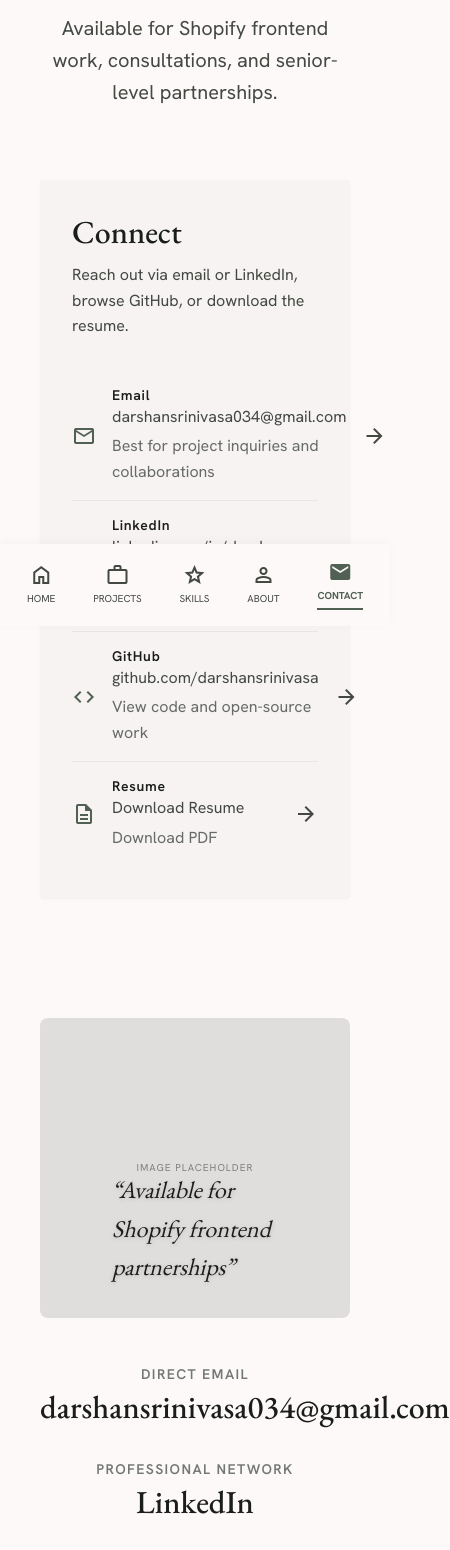
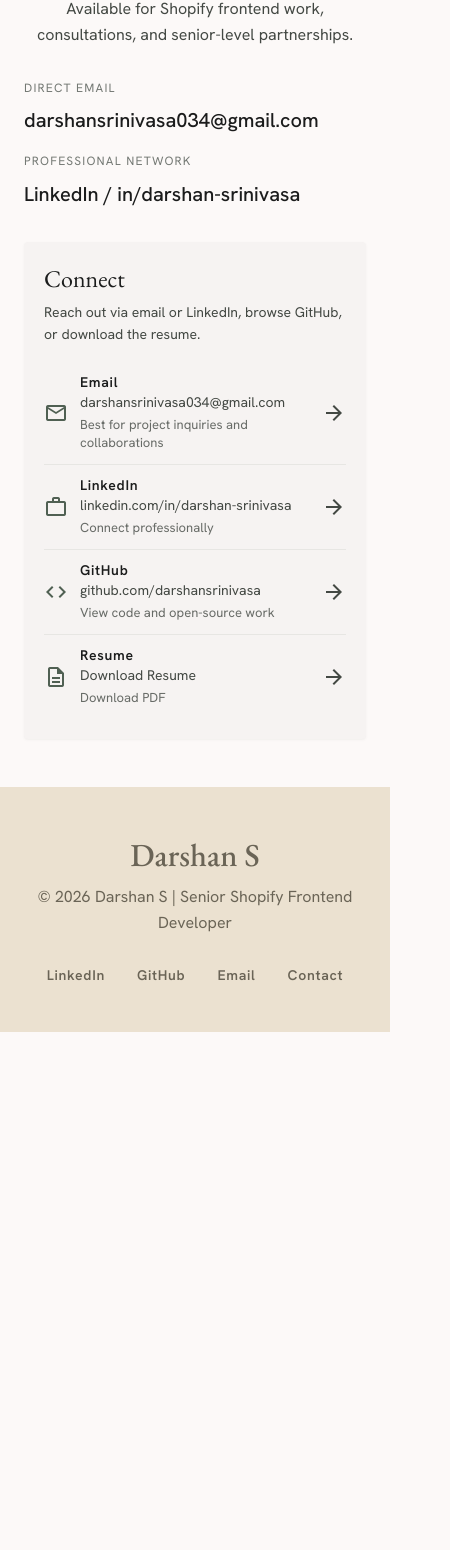
Before and after one commit to darshansrinivasa/darshansrinivasa-portfolio, a Next.js app: page /contact in a window 390 px wide. Shown: the part 218-1768 px from the top of the page, 450 px wide, since content can reach past the window. After the commit the page ends 1250 px from the top, so only its background shows below. Built offline with nearby package versions, Linux system fonts and the light colour scheme.

Commit message:
[FIX]: Contact page UI update

```diff
--- a/src/app/globals.css
+++ b/src/app/globals.css
@@ -1,7 +1,7 @@
 @import "tailwindcss";
 
 /*
- * Editorial Craft — design tokens from Stitch "Darshan S. Portfolio Design"
+ * Editorial Craft — design tokens from Stitch "Darshan S Portfolio Design"
  * https://stitch.withgoogle.com/
  */
 
@@ -70,7 +70,6 @@
   --spacing-stack-sm: 16px;
   --spacing-stack-md: 32px;
   --spacing-stack-lg: 48px;
-  --spacing-grid-margin: 40px;
   --spacing-grid-gutter: 24px;
   --spacing-section-gap: 120px;
 
@@ -124,6 +123,26 @@
 
   /* Layout */
   --container-7xl: 80rem;
+}
+
+/*
+ * Responsive page gutters — @theme inline bakes static values into utilities,
+ * so grid-margin must be defined here for mobile (24px) / desktop (40px).
+ */
+@utility px-grid-margin {
+  padding-inline: 24px;
+
+  @media (width >= 48rem) {
+    padding-inline: 40px;
+  }
+}
+
+@utility mx-grid-margin {
+  margin-inline: 24px;
+
+  @media (width >= 48rem) {
+    margin-inline: 40px;
+  }
 }
 
 @layer base {
--- a/src/app/layout.tsx
+++ b/src/app/layout.tsx
@@ -5,8 +5,8 @@ import "./globals.css";
 
 export const metadata: Metadata = {
   title: {
-    default: "Darshan S. | Senior Shopify Frontend Developer",
-    template: "%s | Darshan S.",
+    default: "Darshan S | Senior Shopify Frontend Developer",
+    template: "%s | Darshan S",
   },
   description:
     "Shopify Frontend Developer building fast, conversion-focused storefronts for D2C & Shopify Plus brands.",
--- a/src/components/layout/MobileBottomNav.tsx
+++ /dev/null
@@ -1,50 +0,0 @@
-import Link from "next/link";
-import { mainNav, isNavActive } from "@/content/navigation";
-import { cn } from "@/lib/cn";
-
-type MobileBottomNavProps = {
-  pathname: string;
-};
-
-export function MobileBottomNav({ pathname }: MobileBottomNavProps) {
-  return (
-    <nav
-      aria-label="Mobile bottom navigation"
-      className="fixed bottom-0 z-50 w-full bg-surface-bright shadow-[0_-2px_10px_rgba(0,0,0,0.03)] md:hidden"
-    >
-      <div className="flex items-center justify-around px-2 py-4">
-        {mainNav.map((item) => {
-          const active = isNavActive(pathname, item.href);
-
-          return (
-            <Link
-              key={item.href}
-              href={item.href}
-              className={cn(
-                "flex flex-col items-center gap-1 transition-colors duration-300",
-                active
-                  ? "border-b-2 border-primary pb-1 font-bold text-primary"
-                  : "text-on-surface-variant",
-              )}
-              aria-current={active ? "page" : undefined}
-            >
-              <span
-                className="material-symbols-outlined text-2xl"
-                style={
-                  active
-                    ? { fontVariationSettings: "'FILL' 1, 'wght' 400, 'GRAD' 0, 'opsz' 24" }
-                    : undefined
-                }
-              >
-                {item.icon}
-              </span>
-              <span className="font-label-md text-[10px] uppercase">
-                {item.shortLabel}
-              </span>
-            </Link>
-          );
-        })}
-      </div>
-    </nav>
-  );
-}
--- a/src/components/layout/SiteFooter.tsx
+++ b/src/components/layout/SiteFooter.tsx
@@ -4,7 +4,7 @@ import { Container } from "./Container";
 
 export function SiteFooter() {
   return (
-    <footer className="w-full bg-secondary-container py-stack-lg pb-28 md:pb-stack-lg">
+    <footer className="w-full bg-secondary-container py-stack-lg pb-stack-lg">
       <Container className="flex flex-col items-center justify-between gap-base md:flex-row md:items-center">
         <div className="flex flex-col items-center gap-2 md:items-start">
           <span className="font-headline-md text-headline-md text-on-secondary-container">
--- a/src/components/layout/SiteShell.tsx
+++ b/src/components/layout/SiteShell.tsx
@@ -5,7 +5,6 @@ import { usePathname } from "next/navigation";
 import { SiteHeader } from "./SiteHeader";
 import { SiteFooter } from "./SiteFooter";
 import { MobileMenu } from "./MobileMenu";
-import { MobileBottomNav } from "./MobileBottomNav";
 
 type SiteShellProps = {
   children: ReactNode;
@@ -45,12 +44,11 @@ export function SiteShell({ children }: SiteShellProps) {
         onClose={() => setIsMenuOpen(false)}
       />
 
-      <div className="flex min-h-screen flex-col pt-24 pb-28 md:pb-0">
+      <div className="flex min-h-screen flex-col pt-20 pb-0">
         {children}
         <SiteFooter />
       </div>
 
-      <MobileBottomNav pathname={pathname} />
     </>
   );
 }
--- a/src/components/sections/contact/ContactPageContent.tsx
+++ b/src/components/sections/contact/ContactPageContent.tsx
@@ -1,7 +1,6 @@
 import { contactPage } from "@/content/contact";
 import { site } from "@/content/site";
 import { Container } from "@/components/layout/Container";
-import { ProjectImagePlaceholder } from "@/components/ui/ProjectImagePlaceholder";
 
 type ContactLinkConfig = (typeof contactPage.links)[number];
 
@@ -46,34 +45,36 @@ function ContactLinkRow({ link }: { link: ContactLinkConfig }) {
 
   const content = (
     <>
-      <span className="material-symbols-outlined text-primary">{link.icon}</span>
-      <div className="flex-1">
+      <span className="material-symbols-outlined shrink-0 text-[20px] text-primary md:text-[24px]">
+        {link.icon}
+      </span>
+      <div className="min-w-0 flex-1">
         <p className="font-label-md text-label-md text-on-surface">{link.label}</p>
-        <p className="font-body-md text-body-md text-on-surface-variant">
+        <p className="mt-0.5 break-all font-body-md text-[14px] leading-snug text-on-surface-variant md:mt-0 md:break-normal md:text-body-md">
           {display}
         </p>
-        <p className="mt-1 font-body-md text-body-md text-on-surface-variant/80">
+        <p className="mt-1 font-body-md text-[13px] leading-snug text-on-surface-variant/80 md:text-body-md md:leading-normal">
           {link.description}
         </p>
       </div>
-      <span className="material-symbols-outlined text-on-surface-variant transition-transform group-hover:translate-x-1">
+      <span className="material-symbols-outlined shrink-0 text-[20px] text-on-surface-variant transition-transform group-hover:translate-x-1 md:text-[24px]">
         arrow_forward
       </span>
     </>
   );
 
   const className =
-    "group flex items-center gap-stack-sm border-b border-outline-variant/30 py-stack-sm transition-colors last:border-b-0 hover:text-primary";
+    "group flex items-center gap-3 border-b border-outline-variant/30 py-3 transition-colors last:border-b-0 hover:text-primary md:gap-stack-sm md:py-stack-sm";
 
   if (!href) {
     return (
       <div className={className} title="Add URL in src/content/site.ts">
-        <span className="material-symbols-outlined text-primary opacity-60">
+        <span className="material-symbols-outlined shrink-0 text-[20px] text-primary opacity-60 md:text-[24px]">
           {link.icon}
         </span>
-        <div className="flex-1 opacity-60">
+        <div className="min-w-0 flex-1 opacity-60">
           <p className="font-label-md text-label-md">{link.label}</p>
-          <p className="font-body-md text-body-md text-on-surface-variant">
+          <p className="mt-0.5 font-body-md text-[14px] leading-snug text-on-surface-variant md:mt-0 md:text-body-md">
             [Add {link.label} URL]
           </p>
         </div>
@@ -111,43 +112,43 @@ function ContactLinkRow({ link }: { link: ContactLinkConfig }) {
 
 export function ContactPageContent() {
   return (
-    <main className="flex-1 pb-section-gap pt-8 md:pt-0">
+    <main className="flex-1 pb-section-gap pt-8 md:pt-0 pb-stack-lg">
       <Container className="md:pt-stack-lg">
-        <div className="grid grid-cols-1 items-start gap-grid-gutter md:grid-cols-12">
-          <div className="space-y-stack-lg md:col-span-5">
-            <header className="space-y-stack-sm text-center md:text-left">
-              <h1 className="font-headline-lg-mobile text-headline-lg-mobile text-on-surface md:font-display-lg md:text-display-lg">
+        <div className="grid grid-cols-1 items-start gap-stack-md md:grid-cols-12 md:gap-grid-gutter">
+          <div className="space-y-stack-md md:col-span-5 md:space-y-stack-lg">
+            <header className="space-y-3 text-center md:space-y-stack-sm md:text-left">
+              <h1 className="font-headline-lg-mobile text-headline-lg-mobile leading-tight text-on-surface md:font-display-lg md:text-display-lg md:leading-none">
                 {contactPage.titleBefore}
                 <span className="italic font-normal text-primary">
                   {contactPage.titleEmphasis}
                 </span>
               </h1>
-              <p className="mx-auto max-w-md font-body-lg text-body-lg text-on-surface-variant md:mx-0">
+              <p className="mx-auto max-w-xs font-body-md text-body-md text-on-surface-variant md:mx-0 md:max-w-md md:font-body-lg md:text-body-lg md:leading-relaxed">
                 {contactPage.description}
               </p>
             </header>
 
-            <div className="hidden space-y-stack-md md:block">
+            <div className="space-y-stack-sm md:space-y-stack-md">
               <div>
-                <p className="mb-1 font-label-md text-label-md uppercase tracking-widest text-outline">
+                <p className="mb-1.5 font-label-md text-[12px] uppercase tracking-widest text-outline md:mb-1 md:text-label-md">
                   {contactPage.emailLabel}
                 </p>
                 <a
                   href={`mailto:${site.email}`}
-                  className="font-headline-md text-headline-md text-on-surface transition-colors duration-300 hover:text-primary"
+                  className="break-all font-body-lg text-body-lg font-medium text-on-surface transition-colors duration-300 hover:text-primary md:break-normal md:font-headline-md md:text-headline-md"
                 >
                   {site.email}
                 </a>
               </div>
               <div>
-                <p className="mb-1 font-label-md text-label-md uppercase tracking-widest text-outline">
+                <p className="mb-1.5 font-label-md text-[12px] uppercase tracking-widest text-outline md:mb-1 md:text-label-md">
                   {contactPage.linkedInLabel}
                 </p>
                 <a
                   href={site.linkedIn.href}
                   target="_blank"
                   rel="noopener noreferrer"
-                  className="font-headline-md text-headline-md text-on-surface transition-colors duration-300 hover:text-primary"
+                  className="font-body-lg text-body-lg font-medium text-on-surface transition-colors duration-300 hover:text-primary md:font-headline-md md:text-headline-md"
                 >
                   LinkedIn / in/darshan-srinivasa
                 </a>
@@ -155,12 +156,12 @@ export function ContactPageContent() {
             </div>
           </div>
 
-          <div className="rounded-lg bg-surface-container-low p-stack-md shadow-sm shadow-primary/5 md:col-span-6 md:col-start-7 md:p-stack-lg">
-            <div className="mb-stack-md">
-              <h2 className="font-headline-md text-headline-md text-on-surface">
+          <div className="rounded-lg bg-surface-container-low p-5 shadow-sm shadow-primary/5 md:col-span-6 md:col-start-7 md:p-stack-md lg:p-stack-lg">
+            <div className="mb-stack-sm md:mb-stack-md">
+              <h2 className="font-headline-md text-[24px] leading-snug text-on-surface md:text-headline-md md:leading-normal">
                 {contactPage.connectTitle}
               </h2>
-              <p className="mt-2 font-body-md text-body-md text-on-surface-variant">
+              <p className="mt-1.5 font-body-md text-[14px] leading-relaxed text-on-surface-variant md:mt-2 md:text-body-md md:leading-normal">
                 {contactPage.connectDescription}
               </p>
             </div>
@@ -172,50 +173,7 @@ export function ContactPageContent() {
           </div>
         </div>
 
-        <div className="mt-section-gap">
-          <div className="group relative h-[300px] overflow-hidden rounded-xl md:h-[400px]">
-            <ProjectImagePlaceholder
-              alt="Contact page atmospheric image placeholder"
-              className="h-full w-full object-cover grayscale-[20%] transition-transform duration-1000 group-hover:scale-105"
-            />
-            <div className="pointer-events-none absolute inset-0 z-10 bg-primary/10 mix-blend-multiply transition-opacity group-hover:opacity-0" />
-            <div className="absolute bottom-stack-md left-stack-md z-20 max-w-sm px-grid-margin md:px-0">
-              <p className="font-headline-md text-[24px] italic text-on-surface drop-shadow-sm md:text-headline-md md:text-white md:drop-shadow-md">
-                &ldquo;{contactPage.imageCaption}&rdquo;
-              </p>
-            </div>
-          </div>
-        </div>
       </Container>
-
-      <section className="mt-stack-lg px-grid-margin md:hidden">
-        <div className="space-y-stack-md text-center">
-          <div>
-            <p className="mb-1 font-label-md text-label-md uppercase tracking-widest text-outline">
-              {contactPage.emailLabel}
-            </p>
-            <a
-              href={`mailto:${site.email}`}
-              className="font-headline-md text-headline-md text-on-surface transition-colors hover:text-primary"
-            >
-              {site.email}
-            </a>
-          </div>
-          <div>
-            <p className="mb-1 font-label-md text-label-md uppercase tracking-widest text-outline">
-              {contactPage.linkedInLabel}
-            </p>
-            <a
-              href={site.linkedIn.href}
-              target="_blank"
-              rel="noopener noreferrer"
-              className="font-headline-md text-headline-md text-on-surface transition-colors hover:text-primary"
-            >
-              LinkedIn
-            </a>
-          </div>
-        </div>
-      </section>
     </main>
   );
 }
--- a/src/content/contact.ts
+++ b/src/content/contact.ts
@@ -48,4 +48,4 @@ export const contactPage = {
 } as const;
 
 export const contactMetadataDescription =
-  "Contact Darshan S. — email, LinkedIn, GitHub, and resume download for Shopify frontend work and consultations.";
+  "Contact Darshan S — email, LinkedIn, GitHub, and resume download for Shopify frontend work and consultations.";
--- a/src/content/site.ts
+++ b/src/content/site.ts
@@ -1,5 +1,5 @@
 export const site = {
-  name: "Darshan S.",
+  name: "Darshan S",
   title: "Senior Shopify Frontend Developer",
   tagline:
     "Shopify Frontend Developer building fast, conversion-focused storefronts for D2C & Shopify Plus brands",
@@ -17,5 +17,5 @@ export const site = {
     label: "Download Resume",
     href: "/resume.pdf",
   },
-  copyright: `© ${new Date().getFullYear()} Darshan S. Senior Shopify Frontend Developer. Built with precision.`,
+  copyright: `© ${new Date().getFullYear()} Darshan S | Senior Shopify Frontend Developer`,
 } as const;
```
